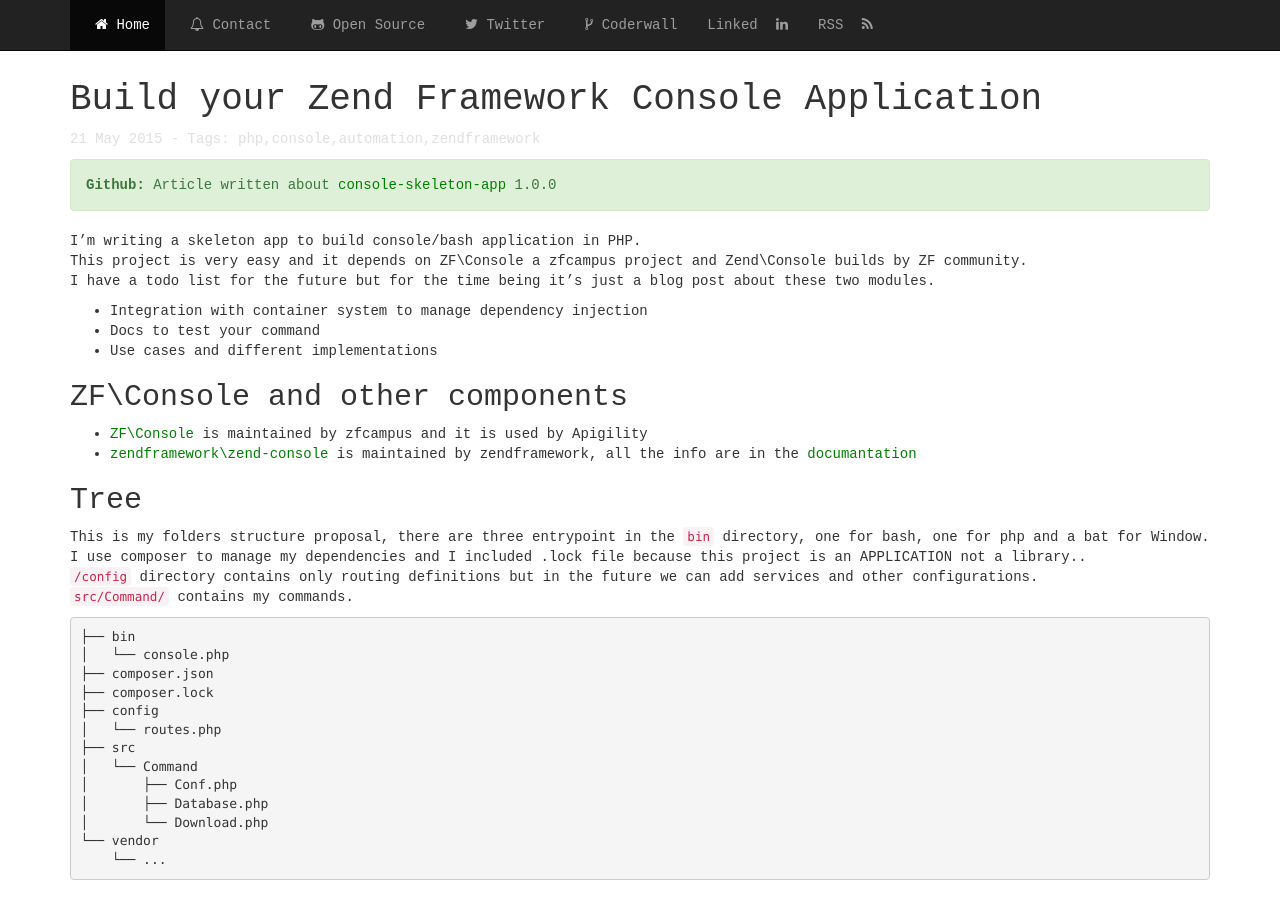
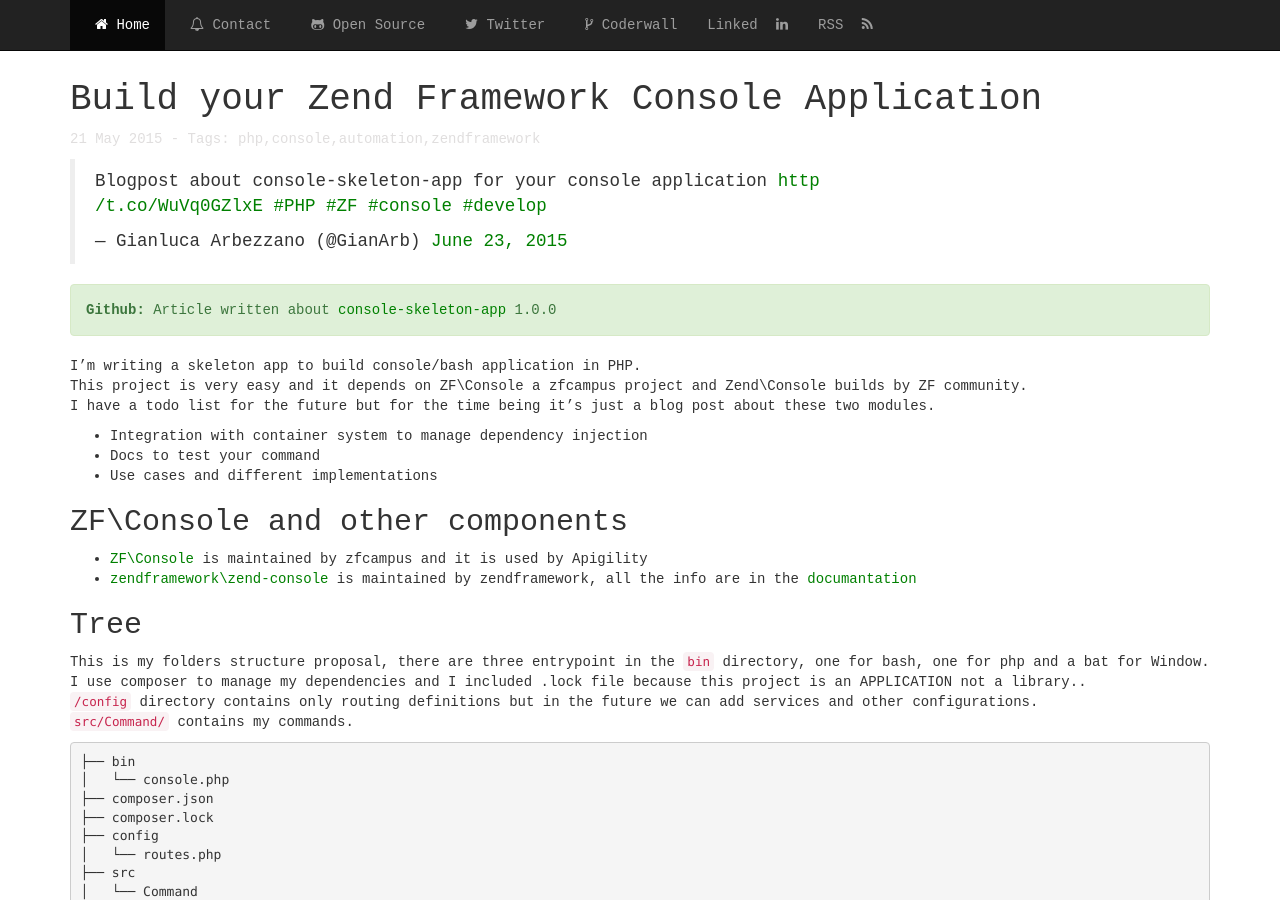
Before and after one commit to gianarb/gianarb.github.com, a Jekyll site: the page built from _posts/2015-06-25-zendframework-console-app.markdown, in a window 1280 px wide and 900 px high. Built offline with Jekyll 4.4.1, drawn with Linux system fonts in a browser that asks for light colours; nearby versions of some CDN libraries; comment, search, counter and statistics services are not loaded.

Commit message:
add tweet

```diff
--- a/_posts/2015-06-25-zendframework-console-app.markdown
+++ b/_posts/2015-06-25-zendframework-console-app.markdown
@@ -8,6 +8,9 @@
 priority: 0.6
 changefreq: yearly
 ---
+<blockquote class="twitter-tweet tw-align-center" lang="en"><p lang="en" dir="ltr">Blogpost about console-skeleton-app for your console application <a href="http://t.co/WuVq0GZlxE">http://t.co/WuVq0GZlxE</a> <a href="https://twitter.com/hashtag/PHP?src=hash">#PHP</a> <a href="https://twitter.com/hashtag/ZF?src=hash">#ZF</a> <a href="https://twitter.com/hashtag/console?src=hash">#console</a> <a href="https://twitter.com/hashtag/develop?src=hash">#develop</a></p>&mdash; Gianluca Arbezzano (@GianArb) <a href="https://twitter.com/GianArb/status/613292048708468736">June 23, 2015</a></blockquote>
+<script async src="//platform.twitter.com/widgets.js" charset="utf-8"></script>
+
 <div class="alert alert-success" role="alert"><strong>Github: </strong>Article written about <a target="_blank" href="https://github.com/gianarb/console-skeleton-app">console-skeleton-app</a> 1.0.0</div>
 
 I'm writing a skeleton app to build console/bash application in PHP.
```
